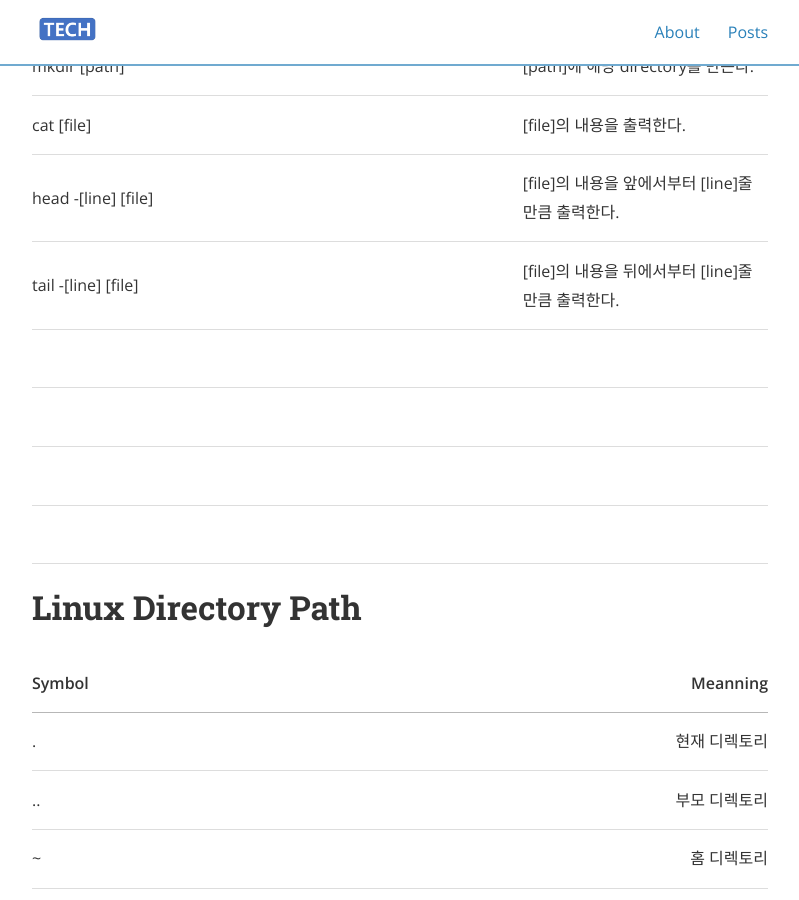
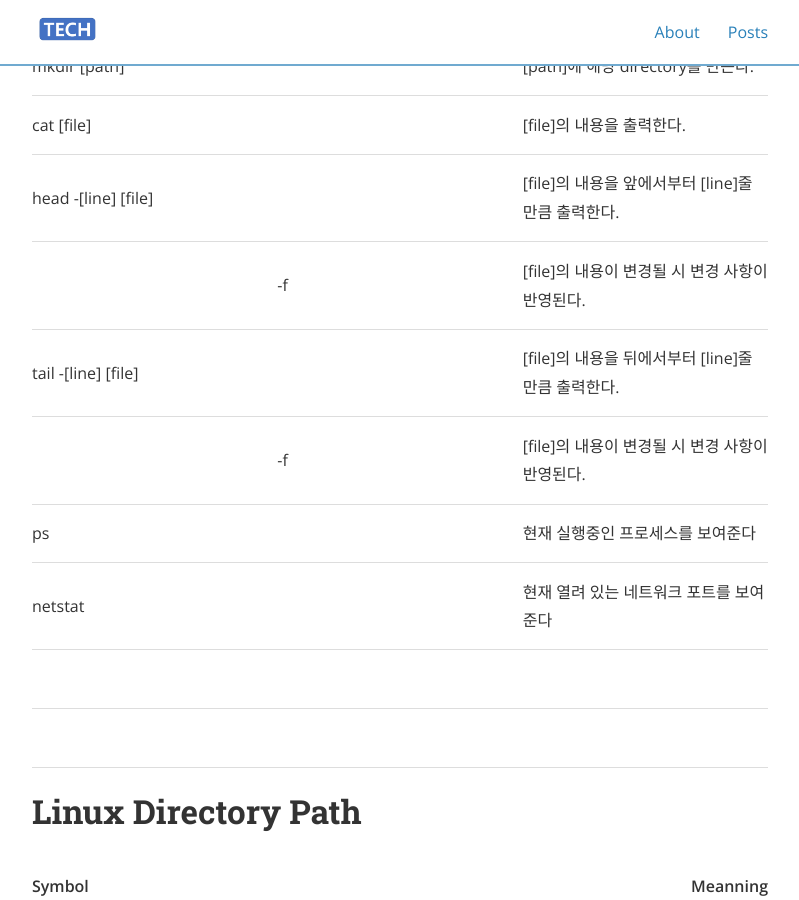
Before and after one commit to e406hsy/e406hsy.github.io, a Jekyll site: the page built from _posts/2020-02-01-bash.md, in a window 1280 px wide and 900 px high, scrolled down 1356 px. Shown: the whole window, without its empty margins (240-1039 px from the left). Built offline with Jekyll 4.4.1, drawn with Linux system fonts in a browser that asks for light colours; nearby versions of some CDN libraries; comment, search, counter and statistics services are not loaded; some of the changed text lies outside the part shown.

Commit message:
feat: Add content to bash

```diff
--- a/_posts/2020-02-01-bash.md
+++ b/_posts/2020-02-01-bash.md
@@ -27,9 +27,11 @@ tags: Linux bash
 | mkdir [path] |  | [path]에 해당 directory를 만든다. |
 | cat [file] |  | [file]의 내용을 출력한다. |
 | head -[line] [file] |  | [file]의 내용을 앞에서부터 [line]줄 만큼 출력한다. |
+|  | -f | [file]의 내용이 변경될 시 변경 사항이 반영된다. |
 | tail -[line] [file] |  | [file]의 내용을 뒤에서부터 [line]줄 만큼 출력한다. |
-|  |  |  |
-|  |  |  |
+|  | -f | [file]의 내용이 변경될 시 변경 사항이 반영된다. |
+| ps |  | 현재 실행중인 프로세스를 보여준다 |
+| netstat |  | 현재 열려 있는 네트워크 포트를 보여준다 |
 |  |  |  |
 |  |  |  |
 
```
Also changed, not shown: other parts of _posts/2020-02-01-bash.md (+1 -1 lines).
